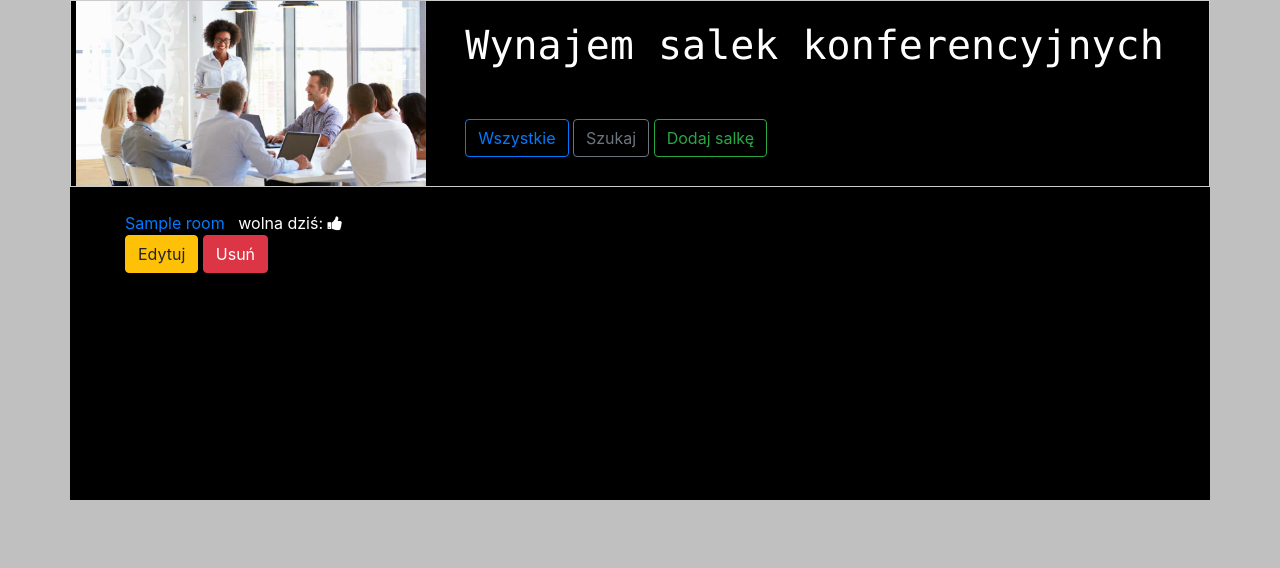
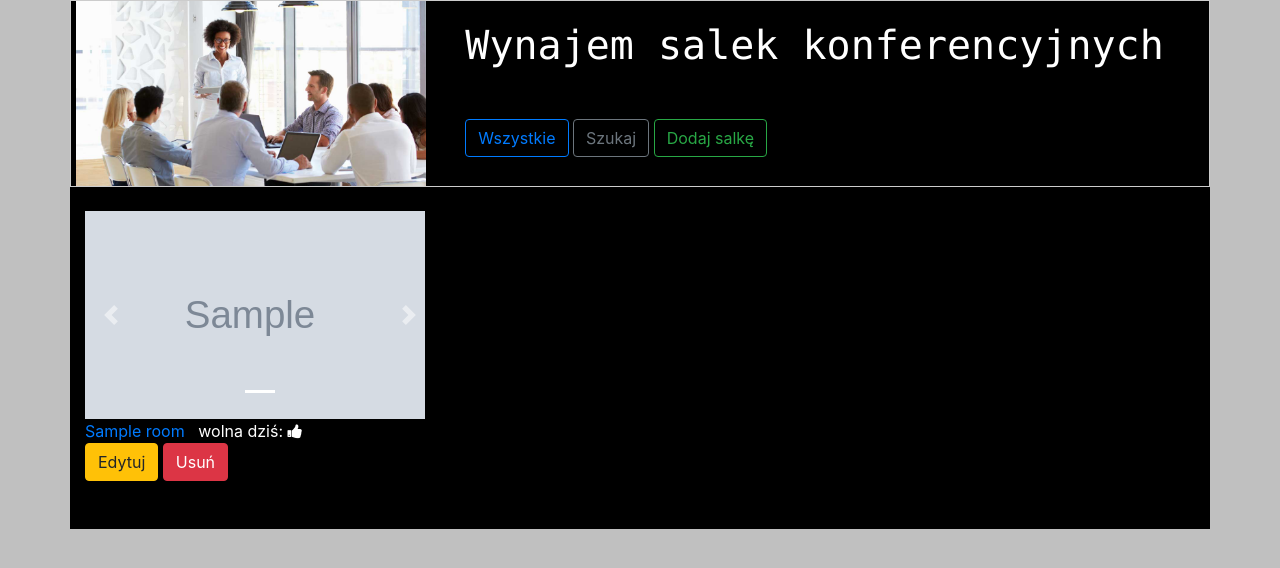
Before and after one commit to Murtrag/warsztaty4, a Django app: template page/templates/list_available_rooms.html in a window 1280 px wide. Shown: the top 568 px of the page. Run offline with Django 3.2, Linux system fonts and the light colour scheme; the template is opened without the code that fills it: most values are stand-ins (such as "Sample title", 1, 10 or a date in 2020); grey boxes marked "Sample" are stand-in pictures; some libraries are stand-ins or nearby versions.

Commit message:
Added image viewer to list displays #17

```diff
--- a/core/urls.py
+++ b/core/urls.py
@@ -24,3 +24,4 @@ urlpatterns = [
     ),
 ]
 urlpatterns += static(settings.STATIC_URL, document_root=settings.STATIC_ROOT)
+urlpatterns += static(settings.MEDIA_URL, document_root=settings.MEDIA_ROOT)
--- a/page/models.py
+++ b/page/models.py
@@ -32,7 +32,7 @@ class Reservation(models.Model):
 
 
 class Image(models.Model):
-    image = models.ImageField(upload_to="media")
+    image = models.ImageField(upload_to="galery")
 
     def __str__(self):
         return os.path.splitext(os.path.basename(self.image.name))[0]
--- a/page/static/css/main.css
+++ b/page/static/css/main.css
@@ -75,3 +75,9 @@ label{
 	border-color: #28a745;
 
 }
+.carousel.slide img{
+	max-height: 13rem;
+}
+.col-4{
+	margin-bottom: 3rem;
+}
--- /dev/null
+++ b/page/templates/image_carousel.html
@@ -0,0 +1,40 @@
+{% load static%}
+<div id="carouselExampleIndicators__number_{{number}}" class="carousel slide" data-ride="carousel">
+	<ol class="carousel-indicators">
+		{% for image in images %}
+		{% if forloop.first %}
+		<li data-target="#carouselExampleIndicators__number_{{number}}" data-slide-to="0" class="active"></li>
+		{% elif forloop.counter0 != 0 %}
+		<li data-target="#carouselExampleIndicators__number_{{number}}" data-slide-to="{{forloop.counter0}}"></li>
+		{% endif %}
+		{% empty %}
+		<li data-target="#carouselExampleIndicators__number_{{number}}" data-slide-to="0" class="active"></li>
+		{%endfor%}
+	</ol>
+	<div class="carousel-inner">
+		{% for image in images %}
+		{% if forloop.first %}
+		<div class="carousel-item active">
+			<img class="d-block w-100" src="{{image.image.url}}" alt="{{image.image.name}}">
+		</div>
+		{% elif forloop.counter != 1 %}
+		<div class="carousel-item">
+			<img class="d-block w-100" src="{{image.image.url}}" alt="{{image.image.name}}">
+		</div>
+		{% endif %}
+		{% empty %}
+		<div class="carousel-item active">
+			<img class="d-block w-100" src="{% static 'img/no-immage.png'%}" alt="{{image.image.name}}">
+		</div>
+
+		{% endfor %}
+	</div>
+	<a class="carousel-control-prev" href="#carouselExampleIndicators__number_{{number}}" role="button" data-slide="prev">
+		<span class="carousel-control-prev-icon" aria-hidden="true"></span>
+		<span class="sr-only">Previous</span>
+	</a>
+	<a class="carousel-control-next" href="#carouselExampleIndicators__number_{{number}}" role="button" data-slide="next">
+		<span class="carousel-control-next-icon" aria-hidden="true"></span>
+		<span class="sr-only">Next</span>
+	</a>
+</div>
--- a/page/templates/list_available_rooms.html
+++ b/page/templates/list_available_rooms.html
@@ -6,8 +6,10 @@ list available rooms
 {% endblock %}
 {% block content %}
 
-<ol>
+<div class="row">
 	{% for room in page_obj %}
+	<div class="col-4">
+		{% include "image_carousel.html" with images=room.images.all number=forloop.counter %}
 
 		<a href="{% url 'room_detail' room.pk%}">{{room.name}}</a> &nbsp;
 		wolna dziś:
@@ -22,11 +24,11 @@ list available rooms
 		<a href="{% url 'room_delete' room.pk %}">
 			<button type="button" class="btn btn-danger">Usuń</button>
 		</a>
-	<br><br>
+	</div>
 	{% empty %}
 	<h3>Brak wynikow dla podanych kryteriów wyszukiwania</h3>
 	{% endfor %}
-</ol>
+</div>
 {% include 'paginator.html' %}
 
 
--- a/page/views.py
+++ b/page/views.py
@@ -11,7 +11,7 @@ from django.core.paginator import Paginator
 
 
 class RoomList(ListView):
-    paginate_by = 7
+    paginate_by = 6
     model = Room
     template_name = "list_room.html"
 
@@ -52,7 +52,7 @@ class EditRoom(SuccessMessageMixin, edit.UpdateView):
 
 
 class SearchView(View):
-    paginate_by = 7
+    paginate_by = 6
 
     def get(self, request):
         if len(request.GET) == 0:
```
Also changed, not shown: page/templates/list_room.html (+6 -1 lines), page/migrations/0002_auto_20201206_1936.py (added), page/static/img/no-immage.png (added). Lines whose indentation alone changed are shown as unchanged.
